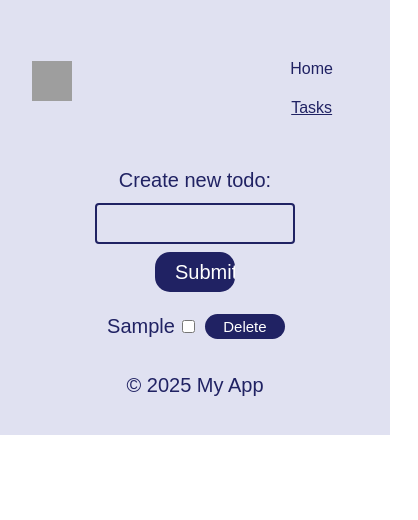
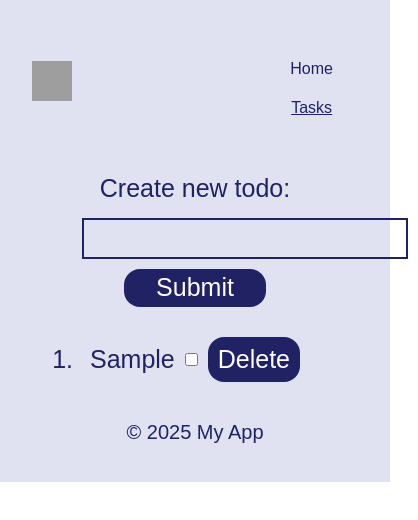
Before and after one commit to HannaRogalska/todo-project, a React (Vite) app: page /tasks in a window 390 px wide. Both pictures are taken after typing "Sample" into the empty fields and a click on the input "Submit". Shown: the top 520 px of the page, 418 px wide, since content can reach past the window. Built offline with nearby package versions, Linux system fonts and the light colour scheme; grey boxes are pictures that could not be loaded; a web font is replaced by a local one.

Commit message:
switching from module  css styles to tailwind

```diff
--- a/src/App.css
+++ b/src/App.css
@@ -1,5 +1,5 @@
 @import url('https://fonts.googleapis.com/css2?family=Libertinus+Sans:ital,wght@0,400;0,700;1,400&family=Playwrite+AU+QLD:wght@100..400&family=Raleway:ital,wght@0,100..900;1,100..900&family=Roboto:ital,wght@0,100..900;1,100..900&display=swap');
-@import "tailwindcss";
+
 #root {
   max-width: 1280px;
   margin: 0 auto;
--- a/src/components/Button/Button.module.css
+++ b/src/components/Button/Button.module.css
@@ -1,4 +1,4 @@
-.button{
+/* .button{
     width: 100px;
   height: 30px;
   padding: 2px;
@@ -21,4 +21,4 @@
   .button{
     width: 90px;
 }
-}
+} */
--- a/src/components/Button/Button.tsx
+++ b/src/components/Button/Button.tsx
@@ -1,12 +1,15 @@
-import style from "./Button.module.css";
-
 type buttonProps = {
   text: string;
   btnFunction: () => void;
 };
 const Button = ({ text, btnFunction }: buttonProps) => {
   return (
-    <button className={style.button} onClick={btnFunction}>
+    <button
+      className={
+        "p-[10px] m-[10px] py-1  rounded-2xl lg:w-[100px]  text-white bg-[var(--input-bg-color)] hover:bg-[var(--input-bg-color-hover)]"
+      }
+      onClick={btnFunction}
+    >
       {text}
     </button>
   );
--- a/src/components/TodoInput/TodoInput.tsx
+++ b/src/components/TodoInput/TodoInput.tsx
@@ -19,11 +19,18 @@ const TodoInput = ({ addTask }: Props) => {
     }
   };
   return (
-    <form className={style.inputForm} onSubmit={handleAddTask}>
-      <label htmlFor="input" className={style.inputFormLabel}>
+    <form
+      className={
+        "flex-row justify-center p-[20px] sm:flex-column md:flex-column"
+      }
+      onSubmit={handleAddTask}
+    >
+      <label htmlFor="input">
         Create new todo:
         <input
-          className={style.inputText}
+          className={
+            "lg:px-[150px] border-2 m-[10px] border-[var(--input-bg-color)] "
+          }
           id="input"
           type="text"
           name="name"
@@ -31,7 +38,13 @@ const TodoInput = ({ addTask }: Props) => {
           onChange={onChangeValue}
         />
       </label>
-      <input className={style.inputSubmit} type="submit" value="Submit" />
+      <input
+        className={
+          "border-[var(--input-bg-color)] bg-[var(--input-bg-color)] px-8  text-white rounded-2xl "
+        }
+        type="submit"
+        value="Submit"
+      />
     </form>
   );
 };
--- a/src/components/TodoList/TodoList.module.css
+++ b/src/components/TodoList/TodoList.module.css
@@ -1,4 +1,4 @@
-.todoList {
+/* .todoList {
   display: flex;
   flex-direction: column;
   align-items: center;
@@ -36,4 +36,4 @@
 .todoList{
   font-size: 20px;
 }
-}
+} */
--- a/src/components/TodoList/TodoList.tsx
+++ b/src/components/TodoList/TodoList.tsx
@@ -15,15 +15,15 @@ const TodoList = ({ tasks, toggleCheckBox, deleteTask }: Props) => {
     };
 
   return (
-    <ol className={style.todoList}>
+    <ol className="list-decimal flex justify-center">
       {tasks && tasks.length !== 0 ? (
         tasks.map((t) => (
           <li key={t.id}>
-            <div className={style.todoItemBox}>
+            <div className={"flex justify-center items-center"}>
               <p
-                className={`${t.isCompleted ? style.completed : ""} ${
-                  style.todoItemText
-                }`}
+                className={`${
+                  t.isCompleted ? "line-through" : ""
+                } ${"m-[10px]"}`}
               >
                 {t.text}
               </p>
--- a/src/index.css
+++ b/src/index.css
@@ -1,5 +1,6 @@
-
+@import "tailwindcss";
 :root {
   --input-bg-color: rgb(32, 34, 99);
   --background-color: rgb(224, 225, 241);
+  --input-bg-color-hover: rgb(38, 42, 157);
 }
--- a/src/pages/HomePage/HomePage.module.css
+++ b/src/pages/HomePage/HomePage.module.css
@@ -1,4 +1,4 @@
-.homePageContainer {
+/* .homePageContainer {
   padding: 0 16px;
   gap: 15px;
   font-size: 26px;
@@ -14,4 +14,4 @@
   .homePageContainer {
   padding: 0 10px;
 }
-}
+} */
--- a/src/pages/HomePage/HomePage.tsx
+++ b/src/pages/HomePage/HomePage.tsx
@@ -9,7 +9,7 @@ const HomePage = () => {
     navigate("./tasks");
   };
   return (
-    <div className={style.homePageContainer}>
+    <div className={"text-2xl flex-col p-[15px] "}>
       <h1>Welcome to Your ToDo App</h1>
       <p>
         Manage your tasks efficiently and stay organized. Add new tasks, track
```
Also changed, not shown: 1 other file (tests, documents, lock files or other folders).
